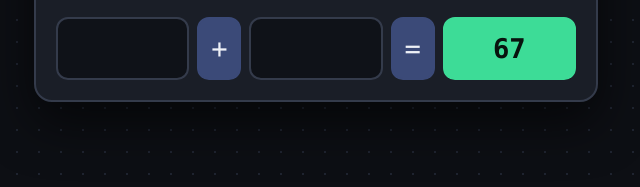
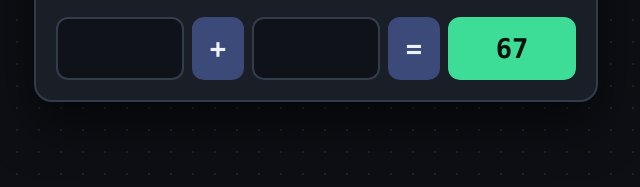
Before and after one commit to tungingtothebeat/match-to-67, a plain HTML site: page index.html in a window 1280 px wide. Shown: the part 431-618 px from the top of the page, 324-964 px from the left. Drawn offline with Linux system fonts and the light colour scheme.

Commit message:
Refactor input styles and update operator button

```diff
--- a/index.html
+++ b/index.html
@@ -16,6 +16,7 @@
             --muted: #8b94a8;
             --display: #0f1218;
             --op: #3b4a78;
+            --op-hover: #4a5c94;
             --accent: #3ddc97;
             --accent-text: #08130e;
             box-sizing: border-box;
@@ -60,15 +61,17 @@
             font-size: 0.95rem;
             font-weight: 600;
         }
+        input, button {
+            box-sizing: border-box;
+            font-size: 1.7rem;
+            text-align: center;
+            font-family: ui-monospace, "SF Mono", Menlo, Consolas, monospace;
+        }
         input {
-            box-sizing: border-box;
             background: var(--display);
             color: var(--text);
             border: 2px solid var(--box-border);
             border-radius: 12px;
-            font-size: 1.7rem;
-            text-align: center;
-            font-family: ui-monospace, "SF Mono", Menlo, Consolas, monospace;
         }
         #input {
             width: 100%;
@@ -76,34 +79,50 @@
             margin-bottom: 20px;
         }
         #input:focus { outline: none; border-color: var(--accent); }
+        #input::placeholder { color: var(--muted); }
+
         .equation {
             display: flex;
-            align-items: center;
+            align-items: stretch;
             justify-content: center;
             gap: 8px;
         }
-        .equation input[readonly] {
+        .equation input {
             flex: 1 1 0;
             min-width: 0;
             padding: 14px 4px;
-            cursor: default;
         }
-        .equation input.op {
-            flex: 0 0 44px;
-            padding: 14px 0;
+        .equation input[readonly] { cursor: default; }
+        .equation input:focus { outline: none; }
+
+        .equation .op {
+            flex: 0 0 52px;
+            padding: 0;
             background: var(--op);
-            border-color: var(--op);
+            border: 2px solid var(--op);
+            border-radius: 12px;
+            color: var(--text);
+            font-weight: 600;
         }
+        button.op {
+            cursor: pointer;
+            transition: background 0.12s, border-color 0.12s, transform 0.06s;
+        }
+        button.op:hover { background: var(--op-hover); border-color: var(--op-hover); }
+        button.op:active { transform: scale(0.94); }
+        button.op:focus-visible { outline: 3px solid var(--accent); outline-offset: 2px; }
+
         .equation input.result {
             background: var(--accent);
             border-color: var(--accent);
             color: var(--accent-text);
             font-weight: 700;
         }
+        .equation input.result:focus { border-color: var(--text); }
+
         input[type="number"] { -moz-appearance: textfield; appearance: textfield; }
         input[type="number"]::-webkit-outer-spin-button,
         input[type="number"]::-webkit-inner-spin-button { -webkit-appearance: none; margin: 0; }
-        #input::placeholder { color: var(--muted); }
     </style>
 </head>
 <body>
@@ -114,10 +133,10 @@
             <input oninput="findMatch()" type="number" value="" id="input" placeholder="0">
             <div class="equation">
                 <input readonly value="" id="one" aria-label="Your number">
-                <input readonly value="+" class="op" aria-hidden="true" tabindex="-1">
+                <button type="button" class="op" id="op" onclick="nextop()" aria-label="Change operator" title="Click to change operator">+</button>
                 <input readonly value="" id="two" aria-label="Number needed">
                 <input readonly value="=" class="op" aria-hidden="true" tabindex="-1">
-                <input readonly value="67" class="result" aria-label="Target">
+                <input oninput="findMatch()" type="number" value="67" class="result" aria-label="Target" id="goal">
             </div>
         </div>
     </div>
@@ -125,6 +144,16 @@
         const input = document.getElementById("input");
         const one = document.getElementById("one");
         const two = document.getElementById("two");
+        const op = document.getElementById("op");
+        const goal = document.getElementById("goal");
+
+        const ops = [
+            { symbol: "+", solve: function (a, g) { return g - a; } },
+            { symbol: "−", solve: function (a, g) { return a - g; } },
+            { symbol: "×", solve: function (a, g) { return g / a; } },
+            { symbol: "÷", solve: function (a, g) { return a / g; } }
+        ];
+        let opIndex = 0;
 
         function findMatch() {
             if (input.value === "") {
@@ -133,7 +162,18 @@
                 return;
             }
             one.value = input.value;
-            two.value = Math.round((67 - Number(input.value)) * 1e10) / 1e10;
+            if (goal.value === "") {
+                two.value = "";
+                return;
+            }
+            const result = ops[opIndex].solve(Number(input.value), Number(goal.value));
+            two.value = Number.isFinite(result) ? Math.round(result * 1e10) / 1e10 : "—";
+        }
+
+        function nextop() {
+            opIndex = (opIndex + 1) % ops.length;
+            op.textContent = ops[opIndex].symbol;
+            findMatch();
         }
     </script>
 </body>
```
